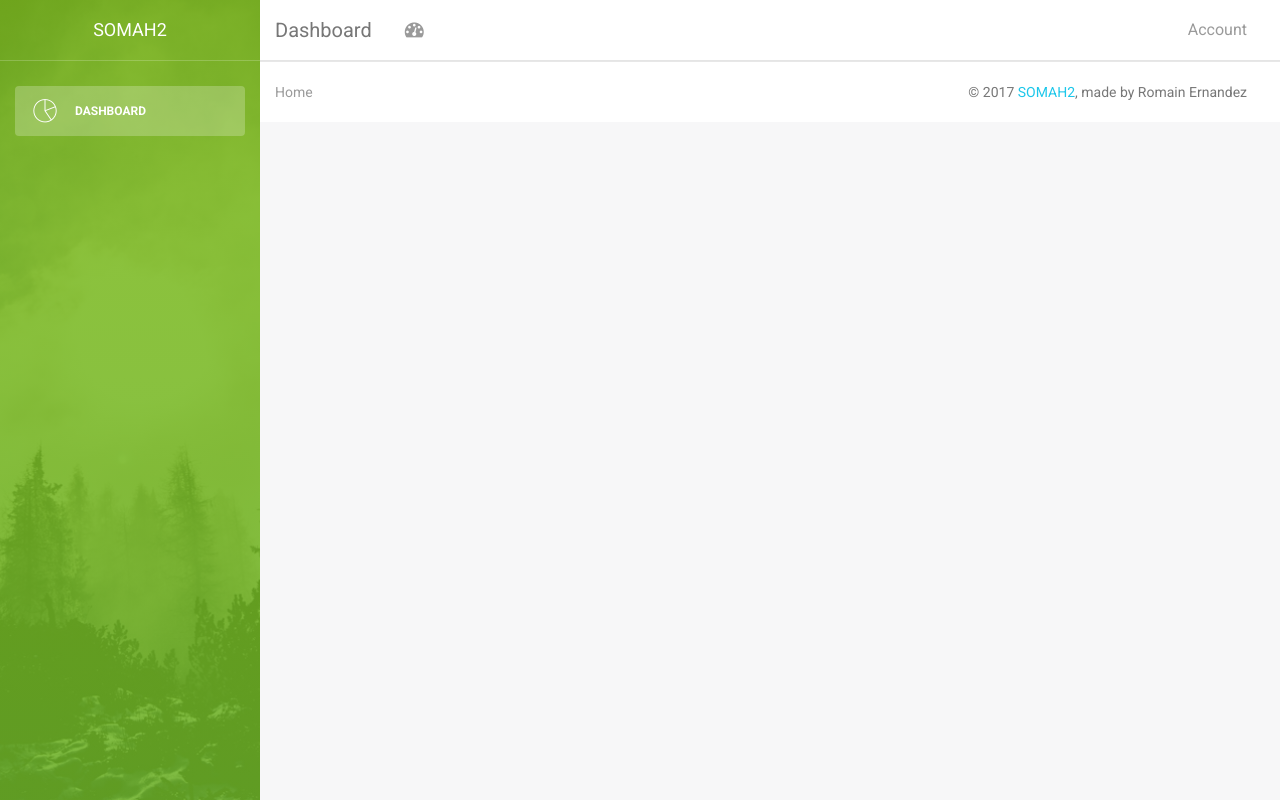
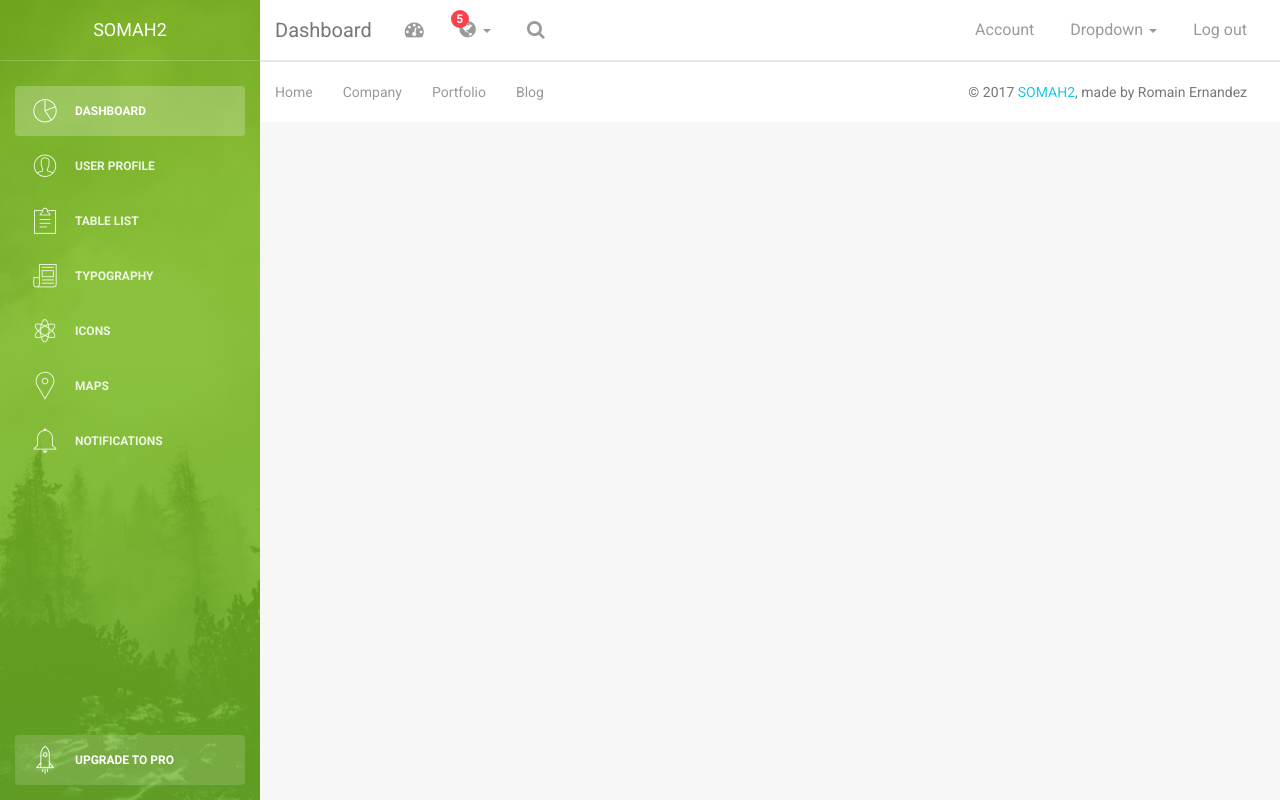
Before and after one commit to RomainErnandez/somah2_website, a Django app: template home/templates/home/template.html in a window 1280 px wide. Run offline with Django 3.2, Linux system fonts and the light colour scheme; the template is opened without the code that fills it, so the values that code supplies are empty; some libraries are stand-ins or nearby versions.

Commit message:
template fix

```diff
--- a/home/templates/home/template.html
+++ b/home/templates/home/template.html
@@ -27,6 +27,10 @@
     <!--  Light Bootstrap Table core CSS    -->
     <link href="{% static 'home/css/light-bootstrap-dashboard.css' %}" rel="stylesheet"/>
 
+    <!--  CSS for Demo Purpose, don't include it in your project     -->
+    <link href="assets/css/demo.css" rel="stylesheet" />
+
+
     <!--     Fonts and icons     -->
     <link href="http://maxcdn.bootstrapcdn.com/font-awesome/4.2.0/css/font-awesome.min.css" rel="stylesheet">
     <link href='http://fonts.googleapis.com/css?family=Roboto:400,700,300' rel='stylesheet' type='text/css'>
@@ -35,22 +39,20 @@
     {% endblock head %}
 </head>
 
+
 <body>
+
     <div class="wrapper">
         <div class="sidebar" data-color="green" data-image="{% static 'home/img/sidebar-5.jpg' %}">
 
             <!--
-
             Tip 1: you can change the color of the sidebar using: data-color="blue | azure | green | orange | red | purple"
             Tip 2: you can also add an image using data-image tag
-
             -->
 
             <div class="sidebar-wrapper">
                 <div class="logo">
-                    <a href="https://github.com/RomainErnandez/SOMAH2" class="simple-text">
-                        SOMAH2
-                    </a>
+                    <a href="https://github.com/RomainErnandez/SOMAH2" class="simple-text">SOMAH2</a>
                 </div>
 
                 <ul class="nav">
@@ -60,16 +62,58 @@
                     <p>Dashboard</p>
                     </a>
                     </li>
-
+                    <li>
+                        <a href="user.html">
+                            <i class="pe-7s-user"></i>
+                            <p>User Profile</p>
+                        </a>
+                    </li>
+                    <li>
+                        <a href="table.html">
+                            <i class="pe-7s-note2"></i>
+                            <p>Table List</p>
+                        </a>
+                    </li>
+                    <li>
+                        <a href="typography.html">
+                            <i class="pe-7s-news-paper"></i>
+                            <p>Typography</p>
+                        </a>
+                    </li>
+                    <li>
+                        <a href="icons.html">
+                            <i class="pe-7s-science"></i>
+                            <p>Icons</p>
+                        </a>
+                    </li>
+                    <li>
+                        <a href="maps.html">
+                            <i class="pe-7s-map-marker"></i>
+                            <p>Maps</p>
+                        </a>
+                    </li>
+                    <li>
+                        <a href="notifications.html">
+                            <i class="pe-7s-bell"></i>
+                            <p>Notifications</p>
+                        </a>
+                    </li>
+                    <li class="active-pro">
+                        <a href="upgrade.html">
+                            <i class="pe-7s-rocket"></i>
+                            <p>Upgrade to PRO</p>
+                        </a>
+                    </li>
                 </ul>
             </div>
         </div>
+
 
         <div class="main-panel">
             <nav class="navbar navbar-default navbar-fixed">
                 <div class="container-fluid">
                     <div class="navbar-header">
-                        <button type="button" class="navbar-toggle" data-toggle="collapse">
+                        <button type="button" class="navbar-toggle" data-toggle="collapse" data-target="#navigation-example-2">
                             <span class="sr-only">Toggle navigation</span>
                             <span class="icon-bar"></span>
                             <span class="icon-bar"></span>
@@ -84,16 +128,50 @@
                                     <i class="fa fa-dashboard"></i>
                                 </a>
                             </li>
+                            <li class="dropdown">
+                                <a href="#" class="dropdown-toggle" data-toggle="dropdown">
+                                    <i class="fa fa-globe"></i>
+                                    <b class="caret"></b>
+                                    <span class="notification">5</span>
+                                </a>
+                                <ul class="dropdown-menu">
+                                    <li><a href="#">Notification 1</a></li>
+                                    <li><a href="#">Notification 2</a></li>
+                                    <li><a href="#">Notification 3</a></li>
+                                    <li><a href="#">Notification 4</a></li>
+                                    <li><a href="#">Another notification</a></li>
                                 </ul>
-
+                            </li>
+                            <li>
+                                <a href="">
+                                <i class="fa fa-search"></i>
+                                </a>
+                            </li>
+                        </ul>
                         <ul class="nav navbar-nav navbar-right">
                             <li>
                                 <a href="">
                                 Account
                                 </a>
                             </li>
-
-
+                            <li class="dropdown">
+                                <a href="#" class="dropdown-toggle" data-toggle="dropdown">
+                                    Dropdown
+                                    <b class="caret"></b>
+                                </a>
+                                <ul class="dropdown-menu">
+                                    <li><a href="#">Action</a></li>
+                                    <li><a href="#">Another action</a></li>
+                                    <li><a href="#">Something</a></li>
+                                    <li><a href="#">Another action</a></li>
+                                    <li><a href="#">Something</a></li>
+                                    <li class="divider"></li>
+                                    <li><a href="#">Separated link</a></li>
+                                </ul>
+                            </li>
+                            <li>
+                                 <a href="#">Log out</a>
+                            </li>
                         </ul>
                     </div>
                 </div>
@@ -106,26 +184,24 @@
                 <div class="container-fluid">
                     <nav class="pull-left">
                         <ul>
-                            <li>
-                                <a href="#">
-                                    Home
-                                </a>
-                            </li>
-
+                            <li><a href="#">Home</a></li>
+                            <li><a href="#">Company</a></li>
+                            <li><a href="#">Portfolio</a></li>
+                            <li><a href="#">Blog</a></li>
                         </ul>
                     </nav>
-                    <p class="copyright pull-right">
-                        &copy; 2017 <a href="https://github.com/RomainErnandez/SOMAH2">SOMAH2</a>, made by Romain Ernandez
-                    </p>
+                    <p class="copyright pull-right">&copy; 2017 <a href="https://github.com/RomainErnandez/SOMAH2">SOMAH2</a>, made by Romain Ernandez</p>
                 </div>
             </footer>
 
         </div>
     </div>
+
 </body>
 
 
 {% bootstrap_javascript %}
+
 
 <!--   Core JS Files   -->
 <script src="{% static 'home/js/jquery-1.10.2.js' %}" type="text/javascript"></script>
@@ -148,7 +224,5 @@
 
 <!-- Light Bootstrap Table DEMO methods, don't include it in your project! -->
 <script src="{% static 'home/js/demo.js' %}"></script>
-{% block javascript %}
-{% endblock javascript %}
 
 </html>
```
Lines whose indentation alone changed are shown as unchanged.
